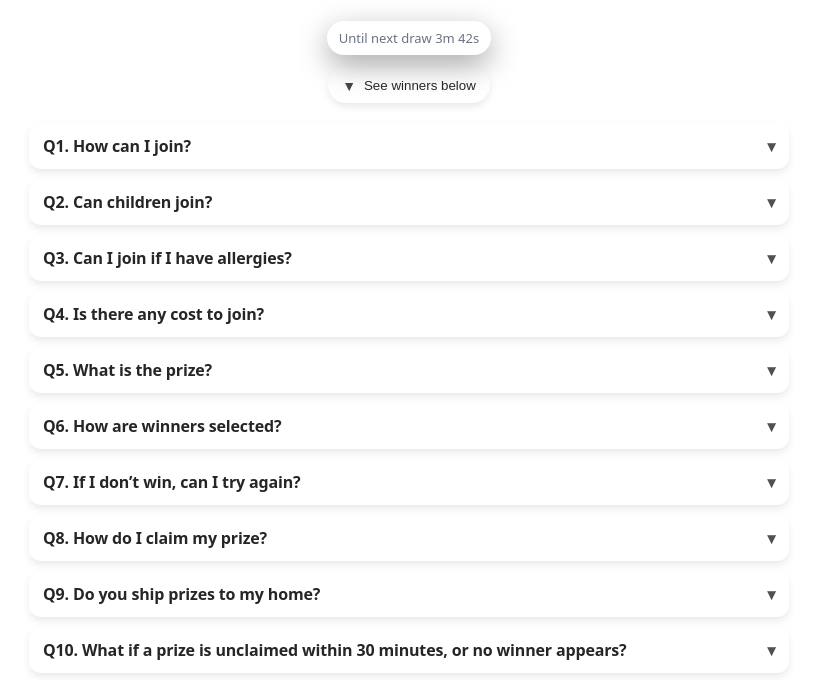
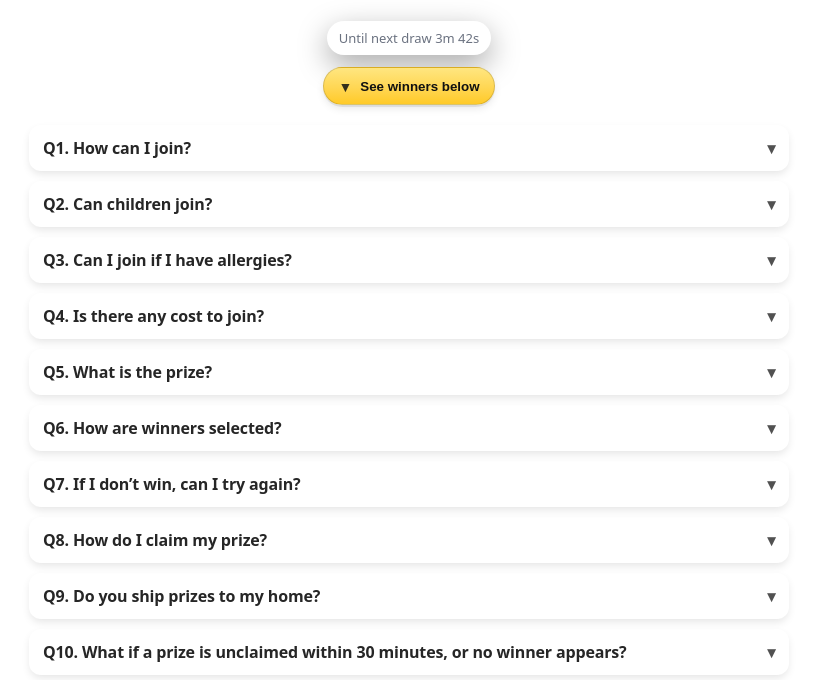
Before and after one commit to gyulkiller/jjhoil-app, a plain HTML site: page tasting-note/winners/index.html in a window 1280 px wide. Shown: the part 84-764 px from the top of the page, without its empty margins (231-1048 px from the left). Drawn offline with Linux system fonts and the light colour scheme; no server answers.

```diff
--- a/tasting-note/winners/index.html
+++ b/tasting-note/winners/index.html
@@ -291,8 +291,8 @@
 
       /* Jump button to winners list */
       .jump { display: flex; justify-content: center; }
-      .jump-btn { appearance: none; border: 1px solid var(--border); background: var(--glass); color: var(--text); border-radius: 999px; padding: 10px 14px; cursor: pointer; display: inline-flex; align-items: center; gap: 8px; box-shadow: var(--shadow); transition: transform .1s ease, border-color .2s ease, box-shadow .2s ease; }
-      .jump-btn:hover { transform: translateY(-1px); border-color: rgba(255,255,255,0.18); box-shadow: 0 8px 18px rgba(0,0,0,0.32); }
+      .jump-btn { appearance: none; border: 1px solid rgba(0,0,0,0.15); background: linear-gradient(180deg, #ffe680 0%, #ffd54f 60%, #ffca28 100%); color: #111; border-radius: 999px; padding: 10px 14px; cursor: pointer; display: inline-flex; align-items: center; gap: 8px; box-shadow: 0 2px 0 rgba(0,0,0,0.07), var(--shadow); transition: transform .1s ease, border-color .2s ease, box-shadow .2s ease, background .2s ease; font-weight: 600; }
+      .jump-btn:hover { transform: translateY(-1px); border-color: rgba(0,0,0,0.22); background: linear-gradient(180deg, #ffdf66 0%, #ffcc3d 60%, #ffb300 100%); box-shadow: 0 8px 18px rgba(0,0,0,0.32); }
       .jump-btn .arrow { font-size: 14px; opacity: .85; animation: arrow-bounce .9s ease-in-out infinite alternate; }
       @keyframes arrow-bounce { from { transform: translateY(-1px); } to { transform: translateY(3px); } }
     </style>
```
